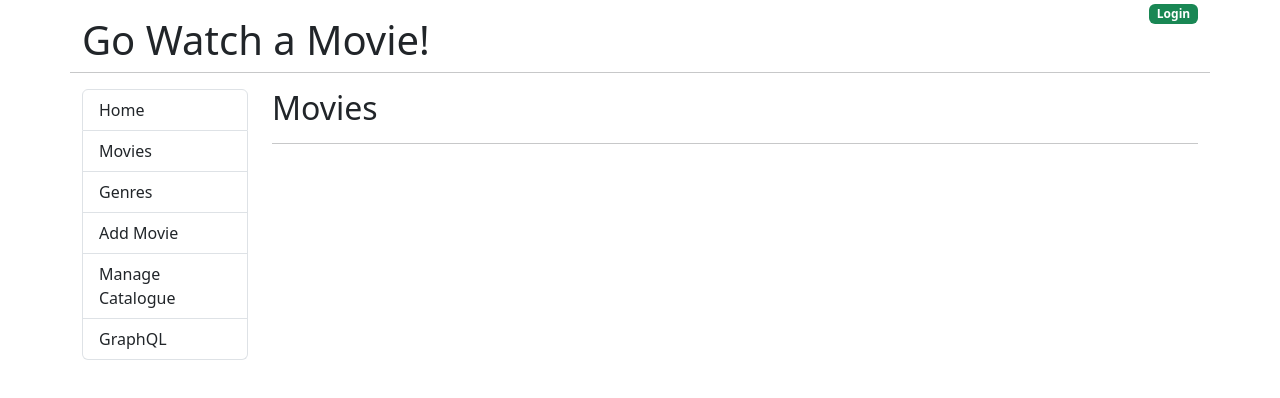
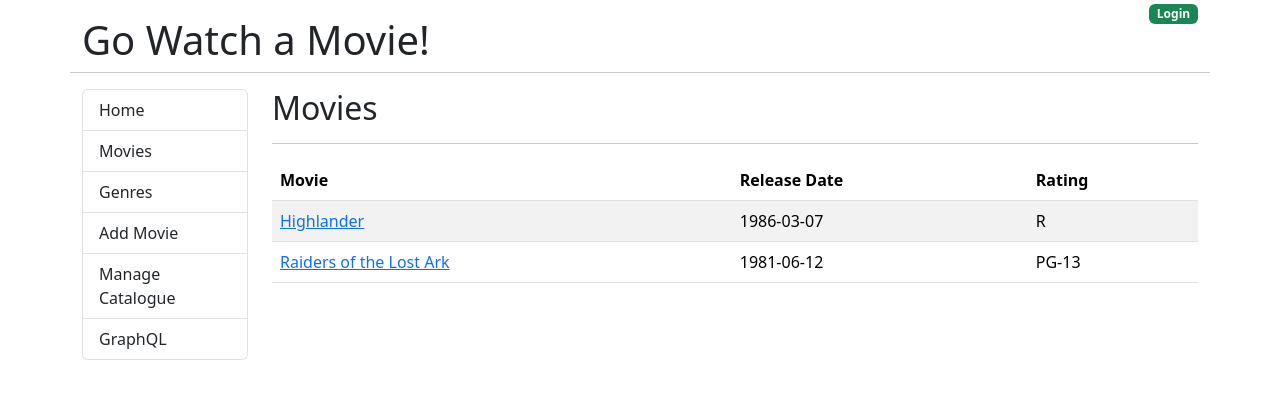
Before and after one commit to alfie1104/go-movies-front-end, a React (Create React App) app: page /movies in a window 1280 px wide. Shown: the top 398 px of the page. Built offline with nearby package versions, Linux system fonts and the light colour scheme.

Commit message:
Working on movies component with fake data

```diff
--- a/src/components/Movies.js
+++ b/src/components/Movies.js
@@ -1,8 +1,56 @@
+import { useEffect, useState } from "react";
+import { Link } from "react-router-dom";
+
 const Movies = () => {
+  const [movies, setMovies] = useState([]);
+
+  useEffect(() => {
+    let moviesList = [
+      {
+        id: 1,
+        title: "Highlander",
+        release_date: "1986-03-07",
+        runtime: 116,
+        mpaa_rating: "R",
+        description: "Some long description",
+      },
+      {
+        id: 2,
+        title: "Raiders of the Lost Ark",
+        release_date: "1981-06-12",
+        runtime: 115,
+        mpaa_rating: "PG-13",
+        description: "Some long description",
+      },
+    ];
+
+    setMovies(moviesList);
+  }, []);
+
   return (
     <div>
       <h2>Movies</h2>
       <hr />
+      <table className="table table-striped table-hover">
+        <thead>
+          <tr>
+            <th>Movie</th>
+            <th>Release Date</th>
+            <th>Rating</th>
+          </tr>
+        </thead>
+        <tbody>
+          {movies.map((movie) => (
+            <tr key={movie.id}>
+              <td>
+                <Link to={`/movie/${movie.id}`}>{movie.title}</Link>
+              </td>
+              <td>{movie.release_date}</td>
+              <td>{movie.mpaa_rating}</td>
+            </tr>
+          ))}
+        </tbody>
+      </table>
     </div>
   );
 };
```
